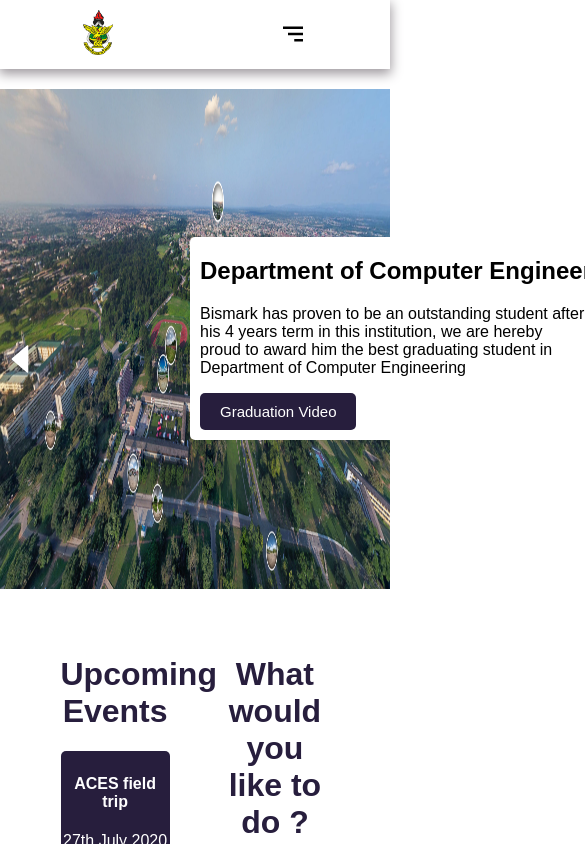
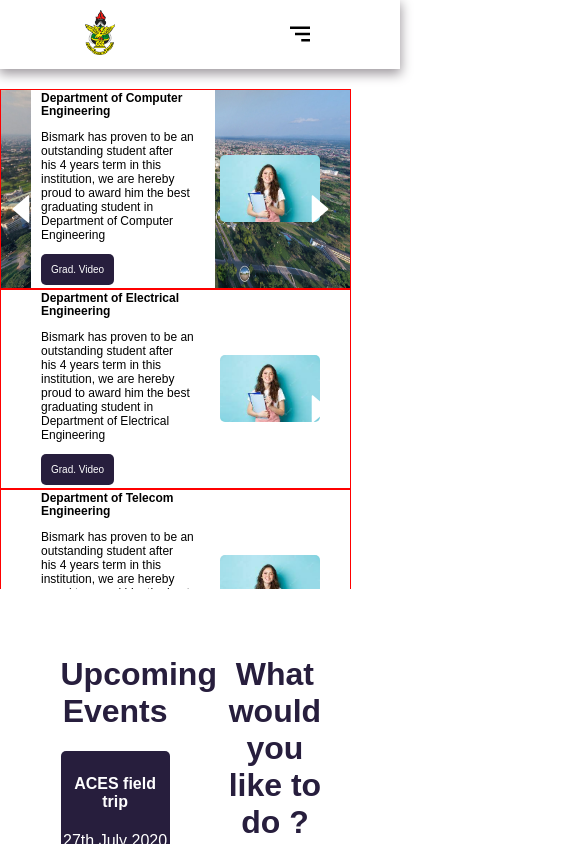
Before and after one commit to bismarkboateng/fallco-web, a React (Vite) app: page / in a window 390 px wide. Shown: the top 844 px of the page, 585 px wide, since content can reach past the window. Built offline with nearby package versions, Linux system fonts and the light colour scheme.

Commit message:
media queries for phone size: hero and navbar section

```diff
--- a/src/components/Footer/constants.js
+++ b/src/components/Footer/constants.js
@@ -12,16 +12,16 @@ export const Links = [
     {
         name: "Classes",
         link: "/locate-class",
-        index: 0
+        index: 2
     },
     {
         name: "Graduation",
         link: "",
-        index: 0
+        index: 3
     },
     {
         name: "Department",
         link: "/department",
-        index: 0
+        index: 4
     }
 ]
--- a/src/components/Footer/index.jsx
+++ b/src/components/Footer/index.jsx
@@ -11,7 +11,7 @@ export default function index() {
             <Div />
             <ul className="footer--unordered">
                 { Links.map((link) => (
-                    <Link to={link.link}>
+                    <Link to={link.link} key={link.index}>
                         <li className="footer--links" key={link.index}>{ link.name } </li>
                     </Link>
                 )) }
--- a/src/components/HeroSection/HeroSection.css
+++ b/src/components/HeroSection/HeroSection.css
@@ -7,13 +7,11 @@
     overflow: hidden;
 }
 
-.background {
+.background--heroSection {
     position: absolute;
     width: 100%;
     z-index: -1;
     height: inherit;
-    width: 100%;
-
 }
 
 .HeroSection--wrapper {
@@ -80,3 +78,57 @@
     width: 500px;
     border-radius: 5px;
 }
+
+@media  screen and (max-width: 550px) {
+
+    .HeroSection {
+        display: inline-block;
+        overflow: hidden;
+
+        font-size: 12px;
+        line-height: 14px;
+        width: 90%;
+    }
+
+    .background--heroSection {
+        position: absolute;
+        z-index: -1;
+        width: 90%;
+        height: 200px;
+        padding: 0;
+        margin: auto;
+
+    }
+
+    .HeroSection--wrapper {
+        display: flex;
+        flex-direction: row;
+        /* overflow: hidden; */
+        gap: 5px;
+
+        border: 1px solid red;
+        width: 100%;
+        height: 200px;
+        margin: auto;
+    }
+
+    .best__student {
+        width: 100px;
+    }
+
+    .HeroSection--content_wrapper {
+        /* width: 200px;
+        height: 200px; */
+
+    }
+
+    .HeroSection_wrapper-title {
+        font-size: 12px;
+        line-height: 13px;
+    }
+
+    .Graduation__video {
+        font-size: 10px;
+        padding: 10px;
+    }
+}
--- a/src/components/HeroSection/index.jsx
+++ b/src/components/HeroSection/index.jsx
@@ -24,7 +24,7 @@ export default function index() {
 
     return (
         <section className="HeroSection" ref={scrollRef}>
-            <img src={Tour} alt="background image" className="background" />
+            <img src={Tour} alt="background image" className="background--heroSection" />
             { HeroSection.map((item) => (
                 <div className="HeroSection--wrapper" key={item.index} >
                     <div className="HeroSection--content_wrapper">
@@ -36,7 +36,7 @@ export default function index() {
                         {item.title}
                         </p>
                         <button className="Graduation__video">
-                            Graduation Video
+                            Grad. Video
                         </button>
                     </div>
 
--- a/src/components/Navbar/Navbar.css
+++ b/src/components/Navbar/Navbar.css
@@ -85,6 +85,11 @@
 }
 
 @media screen and (max-width: 550px) {
+
+    .navbar {
+        width: 400px;
+    }
+
     .navbar--links {
         display: none;
     }
--- a/src/components/RepLogin/index.jsx
+++ b/src/components/RepLogin/index.jsx
@@ -38,7 +38,7 @@ export default function index() {
                 <select className="RepLogin--select_fields"
                     onChange={onHandleSelectChange}
                 >
-                    <h4 className="RepLogin--select_fields-title">Select Department</h4>
+                    {/* <h4 className="RepLogin--select_fields-title">Select Department</h4> */}
                     <option>COE</option>
                     <option>TE</option>
                     <option>EE</option>
```
